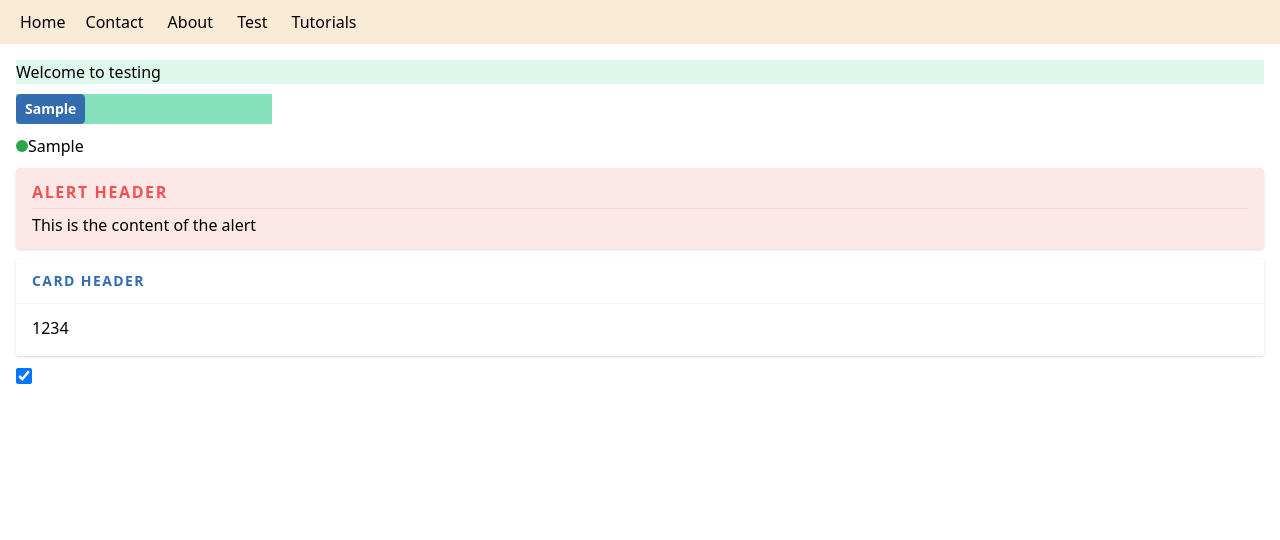
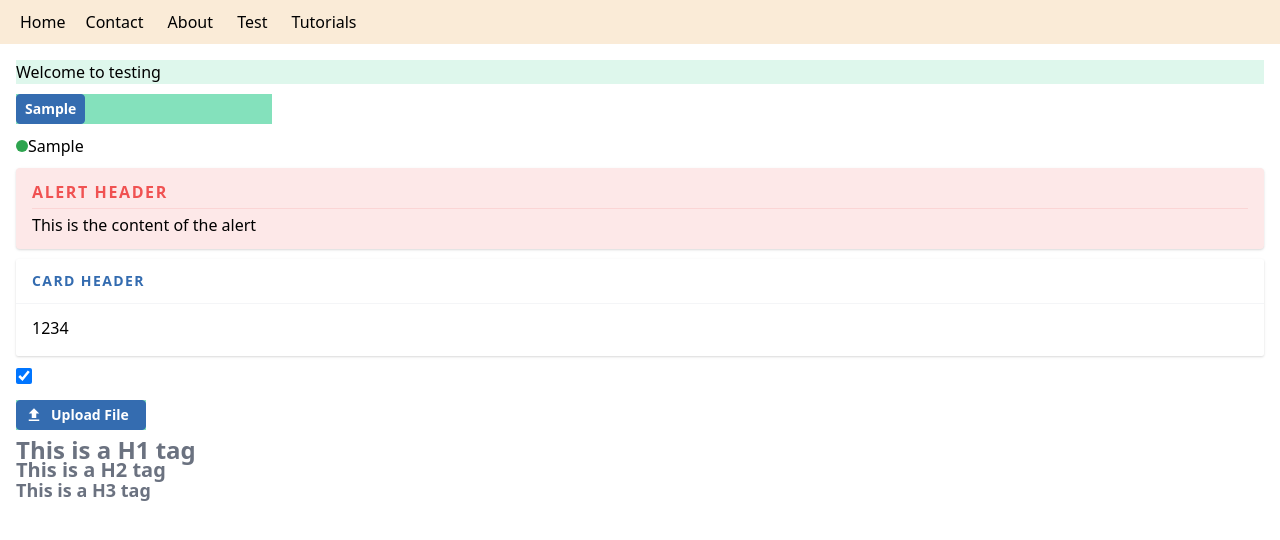
Before and after one commit to groovey/overflow, a Vue app: page /test in a window 1280 px wide. Shown: the top 540 px of the page. Built offline with nearby package versions, Linux system fonts and the light colour scheme.

Commit message:
File and Header

```diff
--- /dev/null
+++ b/src/components/File.vue
@@ -0,0 +1,42 @@
+<template>
+  <div class="relative mt-0 mb-2" style="width: 140px">
+    <div class="bg-green-300" style="width: 130px">
+      <x-button color="primary" small class="w-full inline-flex items-center">
+        <svg fill="#fff" height="18" viewBox="0 0 24 24" width="18" xmlns="http://www.w3.org/2000/svg">
+          <path d="M0 0h24v24H0z" fill="none" />
+          <path d="M9 16h6v-6h4l-7-7-7 7h4zm-4 2h14v2H5z" />
+        </svg>
+
+        <span class="ml-2">Upload File</span>
+      </x-button>
+      <input class="cursor-pointer absolute block py-2 px-2 w-full opacity-0 bg-green-200 -mt-10" type="file" accept="image/*" />
+    </div>
+  </div>
+</template>
+
+<script>
+import XButton from '@/components/Button.vue'
+
+export default {
+  props: {
+    color: {
+      type: String,
+      required: false
+    },
+    custom: String
+
+  },
+
+  components: {
+    XButton
+  },
+
+  setup (props, context) {
+    return { }
+  }
+
+}
+</script>
+
+<style scoped lang="postcss">
+</style>
--- /dev/null
+++ b/src/components/Header.vue
@@ -0,0 +1,41 @@
+<template>
+  <h1 :class="render">
+    <slot></slot>
+  </h1>
+</template>
+
+<script>
+import { computed } from 'vue'
+
+export default {
+  props: {
+    type: {
+      type: String,
+      required: true
+    }
+  },
+
+  setup (props, content) {
+    const tw = {
+      h1: 'text-2xl leading-5 font-extrabold text-gray-500',
+      h2: 'text-xl leading-5 font-extrabold text-gray-500',
+      h3: 'text-lg leading-5 font-extrabold text-gray-500'
+    }
+
+    const render = computed(() => {
+      var ui = []
+
+      if (props.type === '1') ui.push(tw.h1)
+      if (props.type === '2') ui.push(tw.h2)
+      if (props.type === '3') ui.push(tw.h3)
+
+      return ui.join(' ')
+    })
+
+    return { render }
+  }
+}
+</script>
+
+<style scoped lang="postcss">
+</style>
--- a/src/pages/Test.vue
+++ b/src/pages/Test.vue
@@ -23,7 +23,19 @@
     </x-card>
 
     <!-- Checkbox -->
-    <x-checkbox checked="checked"></x-checkbox>
+    <div>
+      <x-checkbox checked="checked"></x-checkbox>
+    </div>
+
+    <!-- File -->
+    <div>
+      <x-file></x-file>
+    </div>
+
+    <!-- Header -->
+    <x-header type="1">This is a H1 tag</x-header>
+    <x-header type="2">This is a H2 tag</x-header>
+    <x-header type="3">This is a H3 tag</x-header>
   </div>
 </template>
 
@@ -33,6 +45,8 @@ import XBullet from '@/components/Bullet.vue'
 import XAlert from '@/components/Alert.vue'
 import XCard from '@/components/Card.vue'
 import XCheckbox from '@/components/Checkbox.vue'
+import XFile from '@/components/File.vue'
+import XHeader from '@/components/Header.vue'
 
 export default {
   components: {
@@ -40,7 +54,9 @@ export default {
     XBullet,
     XAlert,
     XCard,
-    XCheckbox
+    XCheckbox,
+    XFile,
+    XHeader
   },
   data () {
     return {}
```
